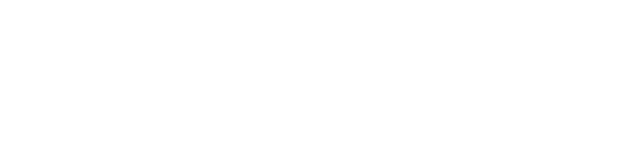
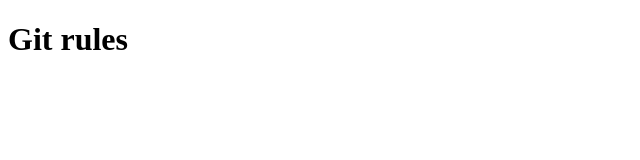
Before and after one commit to KaterinaKaterinovna/Example, a plain HTML site: page index.html in a window 1280 px wide. Shown: the whole page, without its empty margins (0-640 px from the left). Drawn offline with Linux system fonts and the light colour scheme.

Commit message:
h1 заголовок

```diff
--- a/index.html
+++ b/index.html
@@ -7,6 +7,6 @@
     <title>Document</title>
 </head>
 <body>
-
+   <h1>Git rules</h1>
 </body>
 </html>
```
